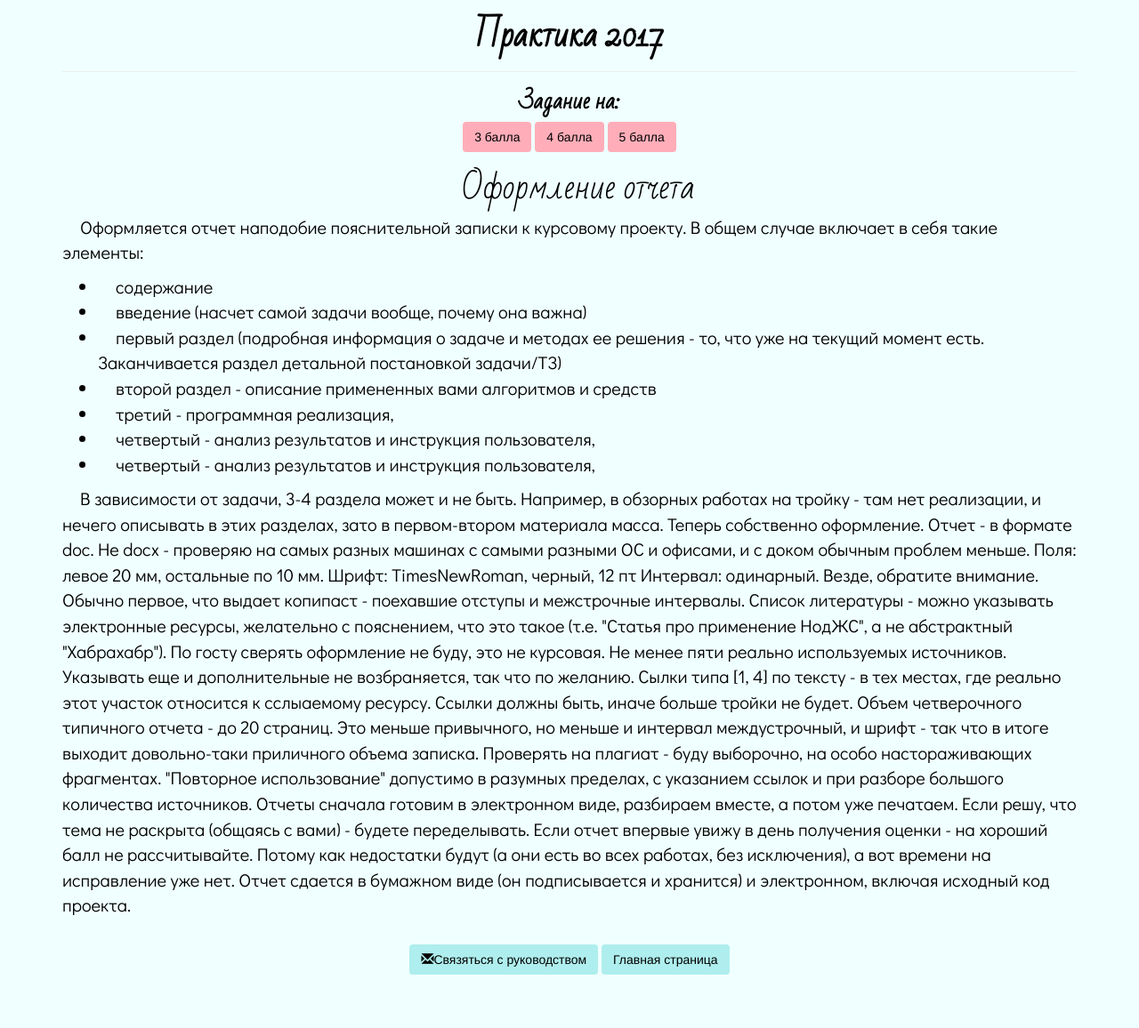
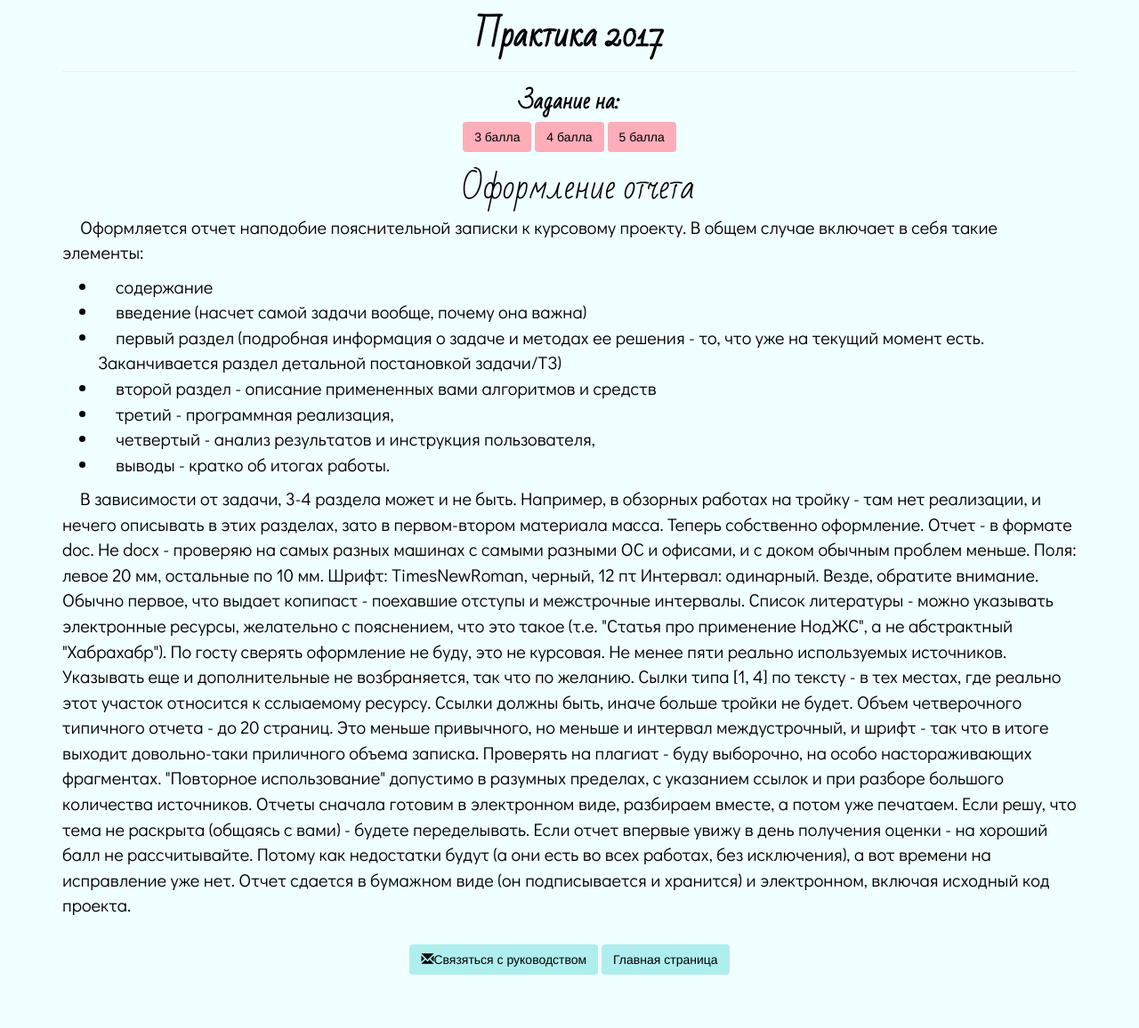
Before and after one commit to Ak1a/Ak1la.github.io, a Jekyll site: the page built from report.html, in a window 1280 px wide. Shown: the whole page at 89% size. Built offline with Jekyll 4.4.1, drawn with Linux system fonts in a browser that asks for light colours; nearby versions of some CDN libraries; comment, search, counter and statistics services are not loaded.

Commit message:
Update report.html

```diff
--- a/report.html
+++ b/report.html
@@ -15,7 +15,7 @@ title: Оформление отчета
     <li>второй раздел - описание примененных вами алгоритмов и средств</li>
     <li>третий - программная реализация,</li>
     <li>четвертый - анализ результатов и инструкция пользователя,</li>
-    <li>четвертый - анализ результатов и инструкция пользователя,</li>
+    <li>выводы - кратко об итогах работы.</li>
 </ul>
 
 <p>В зависимости от задачи, 3-4 раздела может и не быть. Например, в обзорных работах на тройку - там нет реализации, и
```
